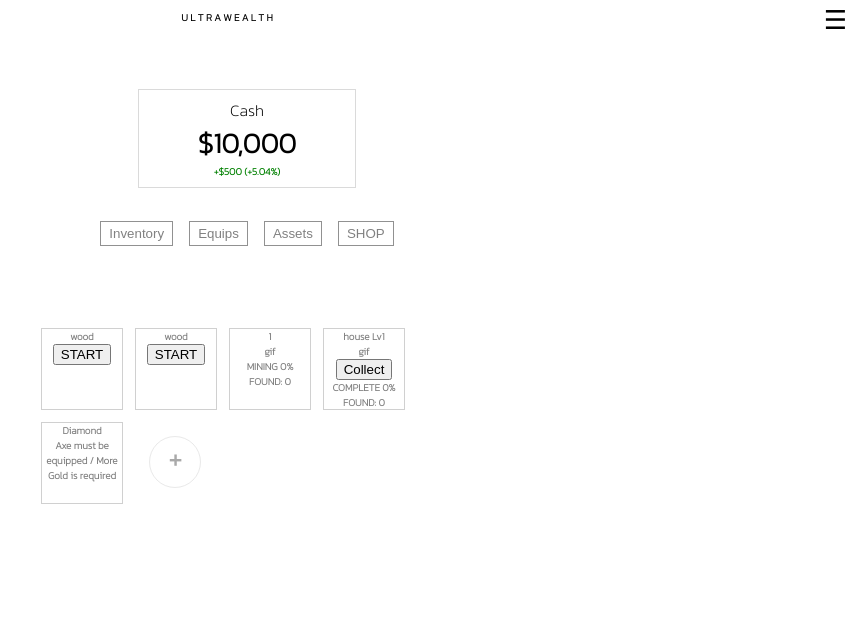
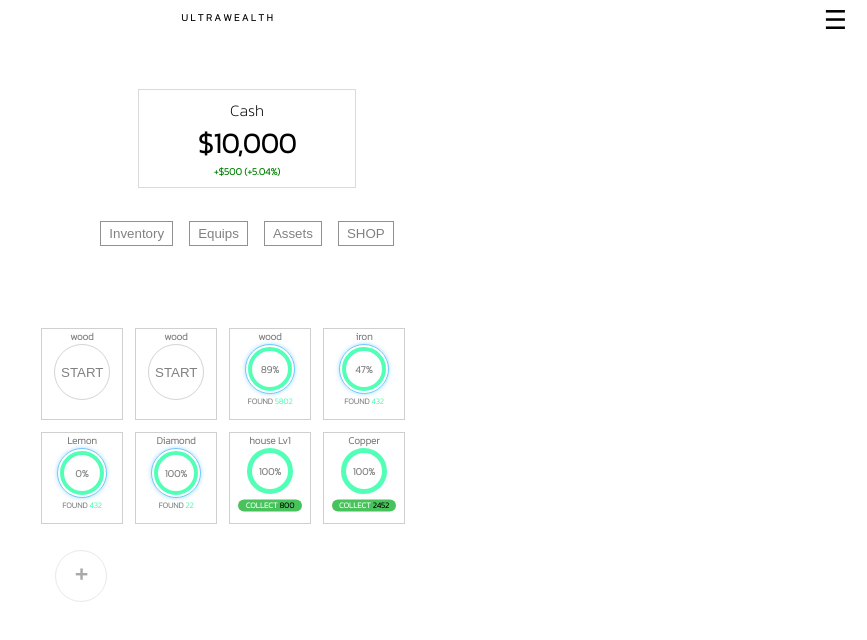
Before and after one commit to kodawarii/ultrawealth-mvp, a React (Create React App) app: page / in a window 1280 px wide. Shown: the top 640 px of the page, without its empty margins (413-1280 px from the left). Built offline with nearby package versions, Linux system fonts and the light colour scheme.

Commit message:
Completed basic design and layout of cells for states 0 1 2

```diff
--- a/src/GameComponents/AddCell.css
+++ b/src/GameComponents/AddCell.css
@@ -14,8 +14,30 @@
     border-radius: 50%;
 }
 
+.AddCellWrapper:hover{
+    cursor: pointer;
+    animation: PlusHoverAnimationFull 0.8s infinite;
+}
+
 .thePlus{
     color: rgba(0, 0, 0, 0.336);
     font-size: 28px;
     font-weight: bold;
 }
+
+@keyframes PlusHoverAnimationFull {
+    0%{
+        border: 1px solid rgba(233, 233, 233, 0);
+        transform: scale(1,1);
+    }
+    50%{
+        border: 1px solid rgb(233, 233, 233);
+    }
+    80%{
+        border: 1px solid rgba(233, 233, 233, 0);
+    }
+    100%{
+        border: 1px solid rgba(233, 233, 233, 0);
+        transform: scale(1.4,1.4);
+    }
+}
--- a/src/GameComponents/Cell.css
+++ b/src/GameComponents/Cell.css
@@ -1,8 +1,115 @@
 .Cell{
     border: 1px solid rgba(0, 0, 0, 0.185);
-    height: 80px;
+    height: 90px;
     width: 80px;
     color: rgb(128, 128, 128);
     font-size: 10px;
     font-weight: bold;
 }
+
+/* State0 Styles */
+.StartBtn{
+    background: none;
+    outline: none;
+    height: 56px;
+    width: 56px;
+    color: rgb(129, 129, 129);
+    border: 1px solid rgba(0, 0, 0, 0.171);
+    border-radius: 50%;
+    cursor: pointer;
+}
+
+/* State1 Styles */
+.CellState1-Status{
+
+    /* Centering div within div vert and horz by Flex */
+    display: flex; /* 1 in father div */
+    justify-content: center; /* 2 in father div */
+    align-items: center; /* 3 in father div */
+}
+
+.progressCircle-Outer-Animation{
+    height: 48px;
+    width: 48px;
+    border: 1px solid rgba(0, 153, 255, 0.562);
+    border-radius: 50%;
+    box-shadow: 0px 0px 4px rgba(1, 162, 255, 0.377);
+
+    animation: Pulsate 2s infinite;
+
+    display: flex; /* 1 */
+    justify-content: center; /* 2 */
+    align-items: center; /* 3 */
+}
+
+.progressCircle{
+    height: 36px;
+    width: 36px;
+    border: 4px solid rgba(0, 255, 149, 0.678);
+    border-radius: 50%;
+
+    display: flex; /* 1 */
+    justify-content: center; /* 2 */
+    align-items: center; /* 3 */
+}
+
+.CellState1-foundText{
+    transform: scale(0.8, 0.8);
+}
+
+.CellState1-foundText2{
+    color: rgba(0, 255, 149, 0.678);
+}
+
+@keyframes Pulsate{
+    0%{
+        border: 1px solid rgba(0, 153, 255, 0.192);
+    }
+    50%{
+        border: 1px solid rgba(0, 153, 255, 0.562);
+    }
+    100%{
+        border: 1px solid rgba(0, 153, 255, 0.192);
+    }
+}
+
+/* State2 Styles */
+.CellState2-Status{
+
+    /* Centering div within div vert and horz by Grid */
+    display: grid; /* 1. father has grid */
+}
+
+.progressCircle2{
+    height: 36px;
+    width: 36px;
+    border: 5px solid rgba(0, 255, 149, 0.678);
+    border-radius: 50%;
+
+    align-self: center; /* 2.a. Child */
+    justify-self: center; /* 2.b. Child */
+
+    display: grid; /* 3. father has grid */
+}
+
+.CellState2-progressText{
+    align-self: center; /* 4.a. Child */
+    justify-self: center; /* 4.b. Child */
+}
+
+.CellState2-Info{
+    padding-top: 4px;
+}
+
+.CellState2-collectText{
+    color: rgb(255, 255, 255);
+    transform: scale(0.8, 0.8);
+    border-radius: 8px;
+    background-color: rgba(0, 172, 29, 0.719);
+}
+
+.CellState2-collectText2{
+    color: rgb(0, 0, 0);
+}
+
+/* State3 Styles */
--- a/src/GameComponents/CellState0.Component.js
+++ b/src/GameComponents/CellState0.Component.js
@@ -7,7 +7,7 @@ export default class CellState0 extends Component  {
     return (
       <div className="CellState0">
         <div className="CellState0-Type"> {this.props.data.type} </div>
-        <div className="CellState0-Button"> <button> START </button> </div>
+        <div className="CellState0-Btn"> <button className="StartBtn"> START </button> </div>
       </div>
     );
   }
--- a/src/GameComponents/CellState1.Component.js
+++ b/src/GameComponents/CellState1.Component.js
@@ -6,10 +6,22 @@ export default class CellState1 extends Component  {
   render(){
     return (
       <div className="CellState1">
-        <div className="CellState1-Type"> {this.props.data.state} </div>
-        <div className="CellState1-Img">  gif  </div>
-        <div className="CellState1-Status"> MINING {this.props.data.progress}% </div>
-        <div className="CellState1-Info"> FOUND: {this.props.data.found} </div>
+        <div className="CellState1-Type"> {this.props.data.type} </div>
+
+        <div className="CellState1-Status">
+          <div className="progressCircle-Outer-Animation">
+            <div className="progressCircle">
+              <div className="CellState1-progressText"> {this.props.data.progress}% </div>
+            </div>
+          </div>
+        </div>
+
+        <div className="CellState1-Info">
+          <div className="CellState1-foundText">
+            <span className="CellState1-foundText1"> FOUND </span>
+            <span className="CellState1-foundText2"> {this.props.data.found} </span>
+          </div>
+        </div>
       </div>
     );
   }
--- a/src/GameComponents/CellState2.Component.js
+++ b/src/GameComponents/CellState2.Component.js
@@ -7,10 +7,19 @@ export default class CellState2 extends Component  {
     return (
       <div className="CellState2">
         <div className="CellState2-Type"> {this.props.data.type} </div>
-        <div className="CellState2-Img">  gif  </div>
-        <div className="CellState2-Btn">  <button> Collect </button>  </div>
-        <div className="CellState2-Status"> COMPLETE {this.props.data.progress}% </div>
-        <div className="CellState2-Info"> FOUND: {this.props.data.found} </div>
+
+          <div className="CellState2-Status">
+              <div className="progressCircle2">
+                <div className="CellState2-progressText"> {this.props.data.progress}% </div>
+              </div>
+          </div>
+
+          <div className="CellState2-Info">
+            <div className="CellState2-collectText">
+              <span className="CellState2-collectText1"> COLLECT </span>
+              <span className="CellState2-collectText2"> {this.props.data.found} </span>
+            </div>
+          </div>
       </div>
     );
   }
--- a/src/MockData/user1.js
+++ b/src/MockData/user1.js
@@ -28,24 +28,45 @@ function populateStartingCells(){
     });
 
     cells.push({
+        type: "wood",
+        state: 1,
+        progress: 89,
+        found: 5802
+    });
+
+    cells.push({
         type: "iron",
         state: 1,
+        progress: 47,
+        found: 432
+    });
+
+    cells.push({
+        type: "Lemon",
+        state: 1,
         progress: 0,
-        found: 0
+        found: 432
+    });
+
+    cells.push({
+        type: "Diamond",
+        state: 1,
+        progress: 100,
+        found: 22
     });
 
     cells.push({
         type: "house Lv1",
         state: 2,
-        progress: 0,
-        found: 0
+        progress: 100,
+        found: 800
     });
 
     cells.push({
-        type: "Diamond",
-        state: 3,
-        progress: 0,
-        found: 0
+        type: "Copper",
+        state: 2,
+        progress: 100,
+        found: 2452
     });
 
     return cells;
```
Also changed, not shown: Notes.txt.
